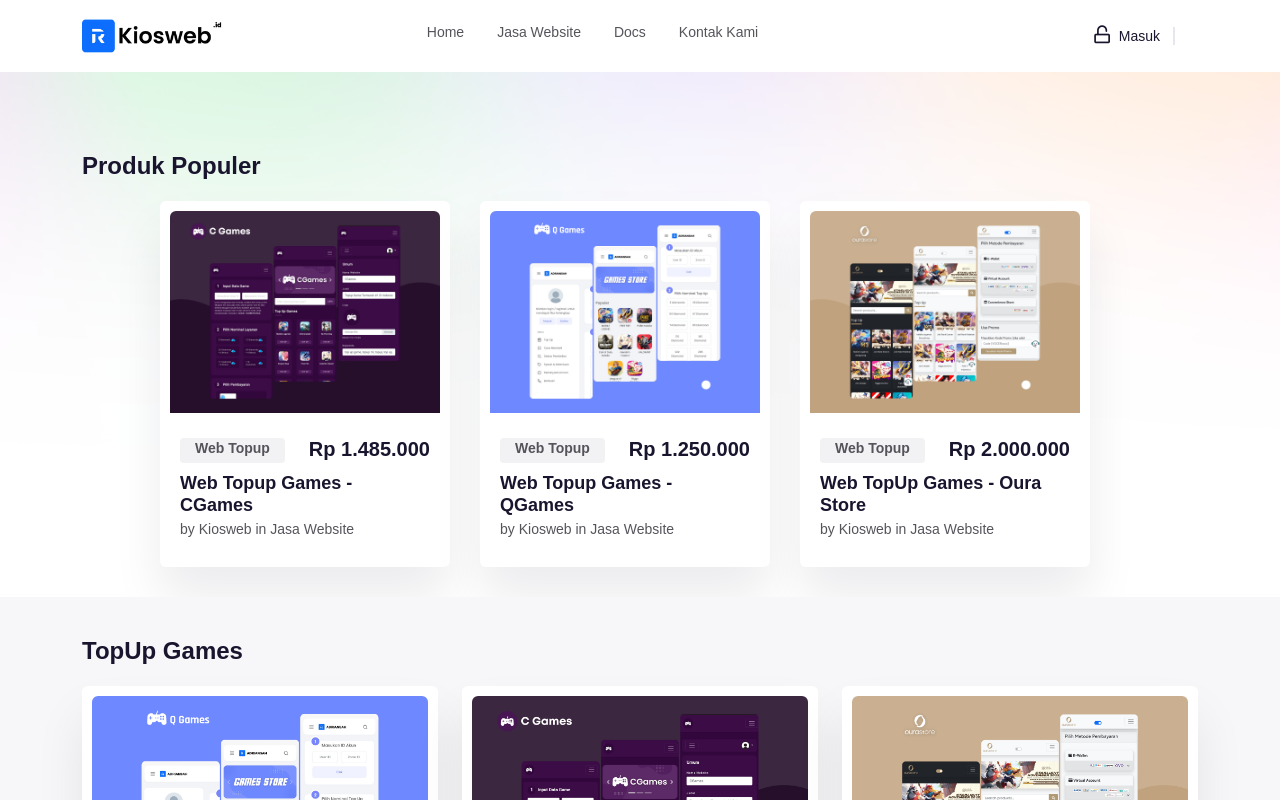
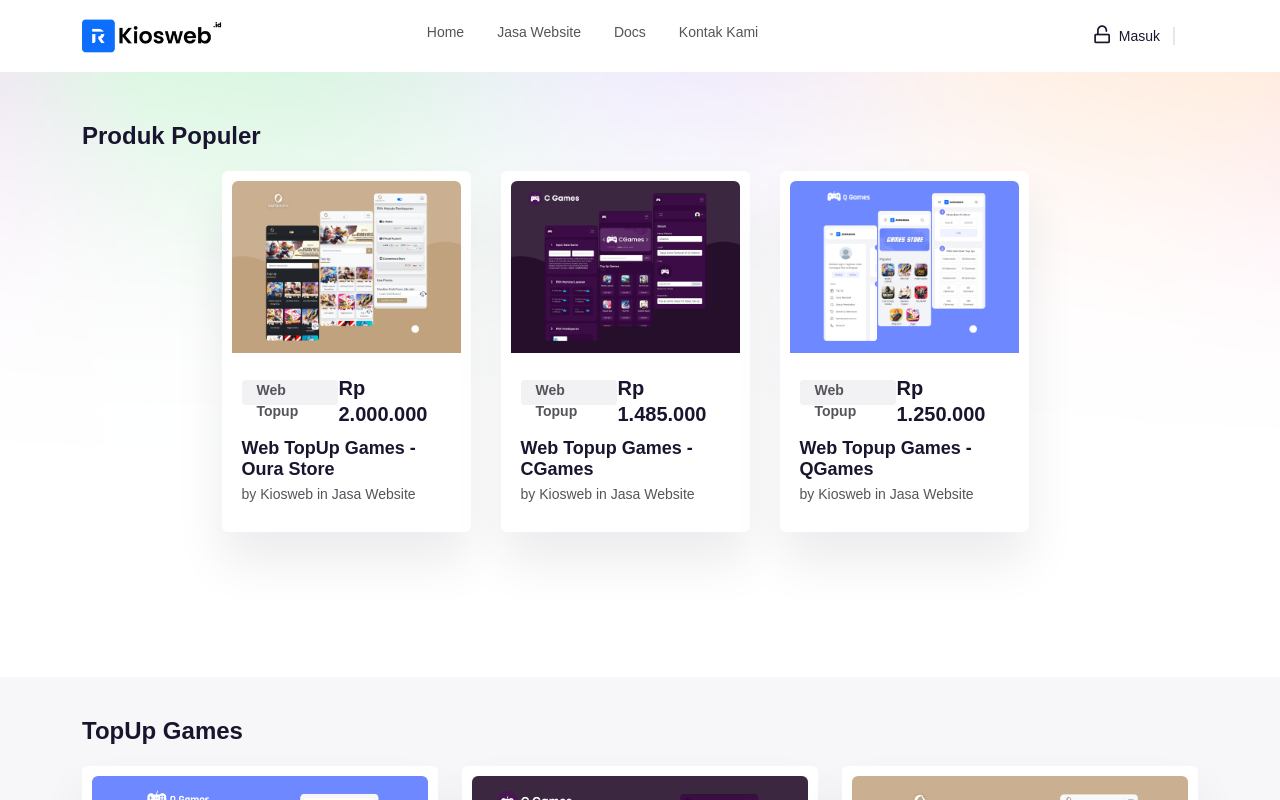
Before and after one commit to adriansahdotnet/kiosweb, a Next.js app: page /product in a window 1280 px wide. Shown: the top 800 px of the page. Built offline with nearby package versions, Linux system fonts and the light colour scheme; no server answers; a web font is replaced by a local one.

Commit message:
update sewa

```diff
--- a/src/components/Home/ProductPopuler.js
+++ b/src/components/Home/ProductPopuler.js
@@ -5,6 +5,15 @@
   const productPopulerData = [
     {
       id: "1",
+      img: "assets/img/product/oura.png",
+      demo: "https://demo.kiosweb.id/ourastore",
+      link: "/ourastore",
+      title: "Web TopUp Games - Oura Store",
+      category: "Web Topup",
+      price: "2.000.000",
+    },
+    {
+      id: "2",
       img: "assets/img/product/cgames.png",
       link: "/cgames",
       demo: "https://demo.kiosweb.id/cgames",
@@ -14,7 +23,7 @@
       price: "1.485.000",
     },
     {
-      id: "2",
+      id: "3",
       img: "assets/img/product/qgames.png",
       link: "/qgames",
       demo: "https://demo.kiosweb.id/qgames",
@@ -22,15 +31,6 @@
       title_pop: "Web Topup Games - QGames",
       category: "Web Topup",
       price: "1.250.000",
-    },
-    {
-      id: "3",
-      img: "assets/img/product/oura.png",
-      link: "/ourastore",
-      demo: "https://demo.kiosweb.id/ourastore",
-      title: "Web TopUp Games - Oura Store",
-      category: "Web Topup",
-      price: "2.000.000",
     },
   ];
 
@@ -68,12 +68,11 @@
   };
   return (
     <>
-      <section className="product__area po-rel-z1 pt-40">
-        <div className="container ">
-          <div className="row"></div>
-          <h3 className="mb-20 fw-bold text-start mt-40">Produk Populer</h3>
-        </div>
+      <div className="testimonial__area pt-50 pb-115 fix">
+        <div className="container">
+          <div className="testimonial__inner p-relative">
             <div className="row">
+              <h3 className="mb-20 fw-bold text-start">Produk Populer</h3>
               <div className="col-xxl-12">
                 <Slider
                   {...settings}
@@ -82,17 +81,14 @@
                 >
                   {productPopulerData.map((ProductPopuler, index) => {
                     return (
-                  <div
-                    key={index}
-                    className="col-xxl-4 col-xl-4 col-lg-4 col-md-4 d-flex"
-                  >
+                      <div className="col-xxl-4 col-xl-4 col-lg-4 col-md-4 d-flex">
                         <div
                           className="product__item white-bg mb-30 wow fadeInUp"
                           data-wow-delay=".3s"
                         >
                           <div className="product__thumb">
                             <div className="product__thumb-inner fix w-img">
-                          <Link href={ProductPopuler.link}>
+                              <Link href="/qgames">
                                 <a>
                                   <img src={ProductPopuler.img} alt="" />
                                 </a>
@@ -100,14 +96,14 @@
                             </div>
                             <div className="product__thumb-btn transition-3">
                               <a
-                            href={ProductPopuler.link}
+                                href="/product"
                                 className="m-btn m-btn-6"
                                 style={{ cursor: "pointer" }}
                               >
                                 Detail Fitur
                               </a>
                               <a
-                            href={ProductPopuler.demo}
+                                href="https://demo.kiosweb.id/qgames"
                                 className="m-btn m-btn-7 mt-2"
                               >
                                 Lihat Preview
@@ -125,7 +121,7 @@
                               </div>
                             </div>
                             <h3 className="product__title">
-                          <Link href={ProductPopuler.link}>
+                              <Link href="/qgames">
                                 <a>{ProductPopuler.title}</a>
                               </Link>
                             </h3>
@@ -141,7 +137,9 @@
                 </Slider>
               </div>
             </div>
-      </section>
+          </div>
+        </div>
+      </div>
     </>
   );
 };
```
Lines whose indentation alone changed are shown as unchanged.
